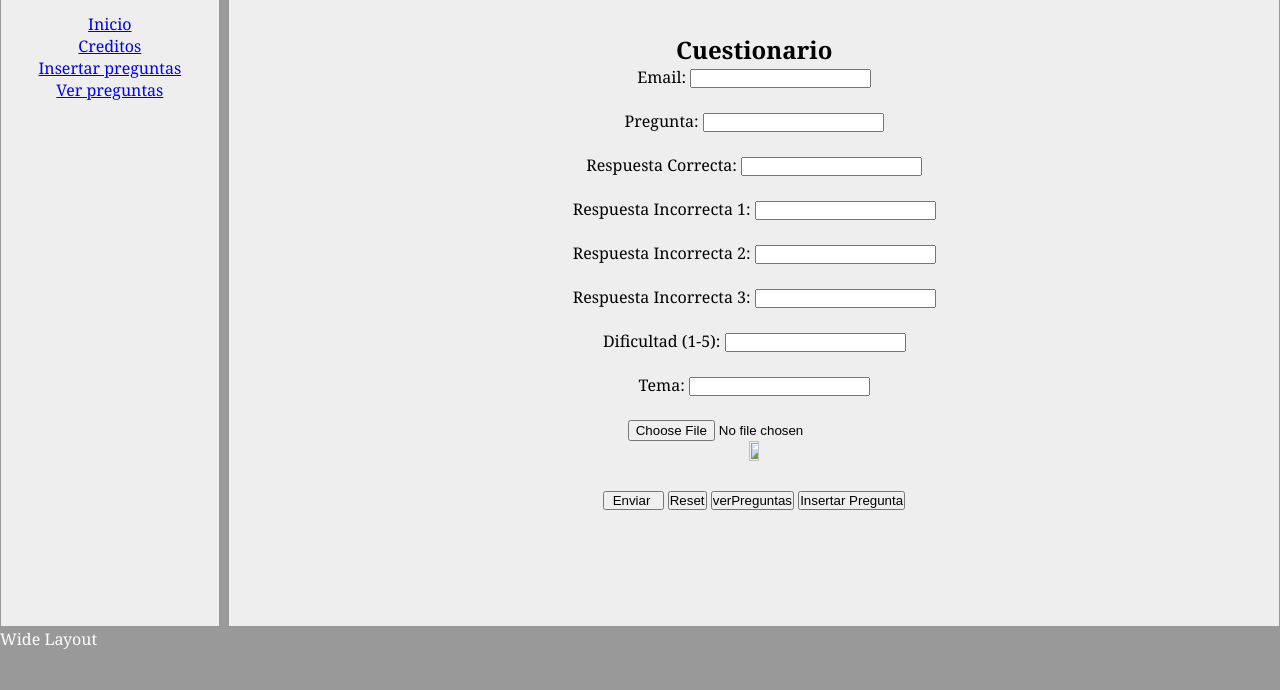
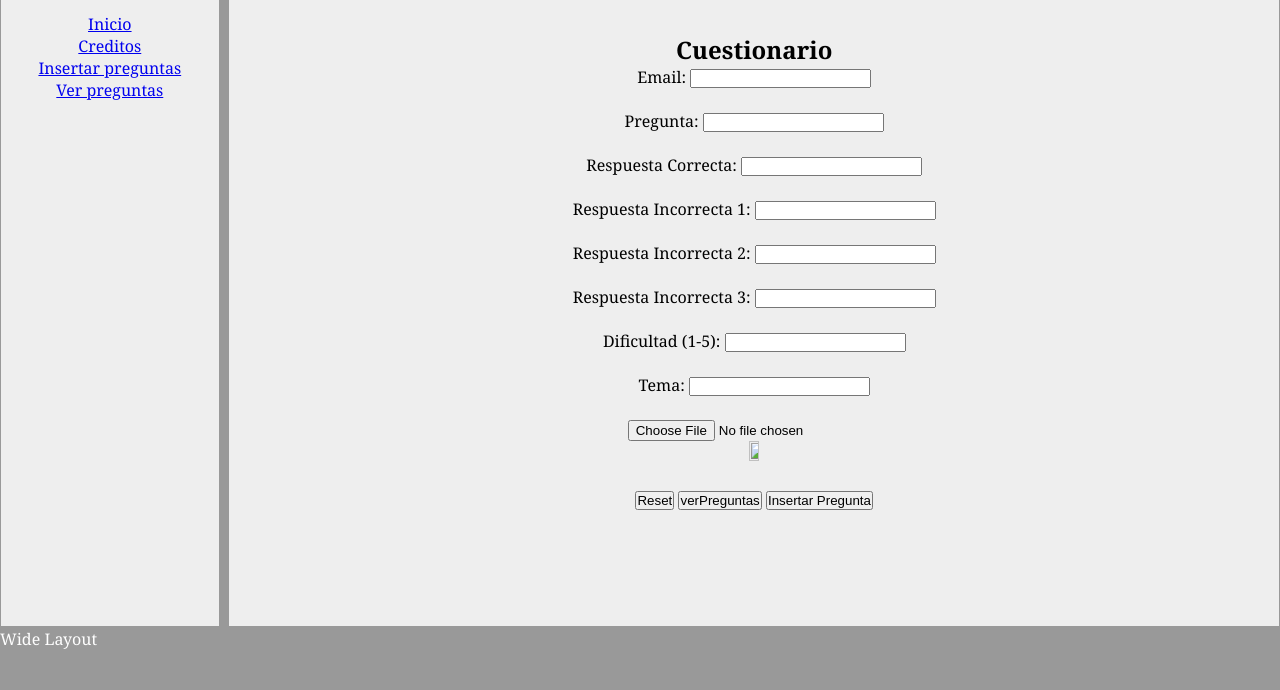
Before and after one commit to Gorka97/SW, a PHP site: page /gestionPreguntas.php in a window 1280 px wide. Shown: the part 110-800 px from the top of the page. Run offline with PHP 8.4, Linux system fonts and the light colour scheme; some libraries are stand-ins or nearby versions.

Commit message:
Update gestionPreguntas.php

```diff
--- a/Lab4/gestionPreguntas.php
+++ b/Lab4/gestionPreguntas.php
@@ -43,7 +43,6 @@
    <br />
    <img id="imgSalida" width="10%" height="10%" src="" />
    <br><br>
-   <input type="submit" value="  Enviar   " id = "enviar">
    <input type='reset' class="boton" id ="reset">
    	<input type="button" value="verPreguntas" onClick="verPreguntas()">
 	<input type="button" value="Insertar Pregunta" onClick="insertarPregunta()">
```
